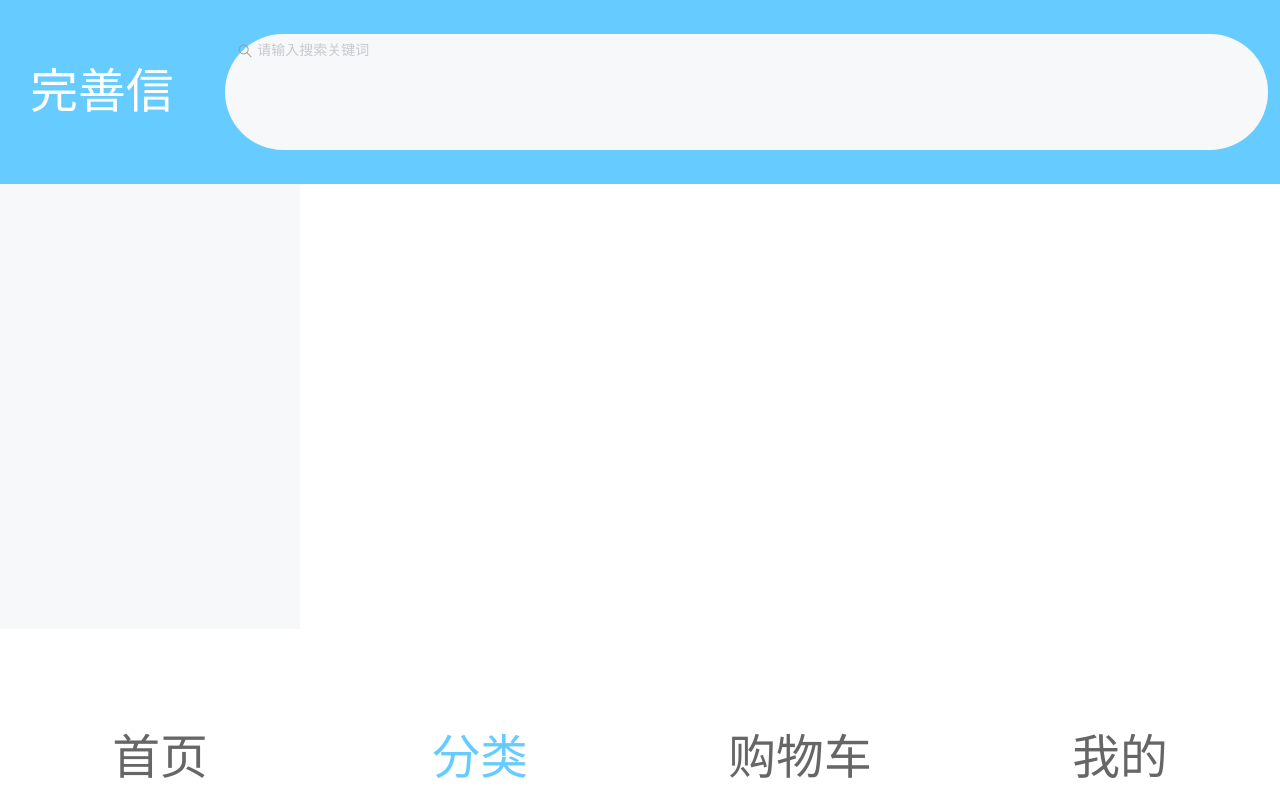
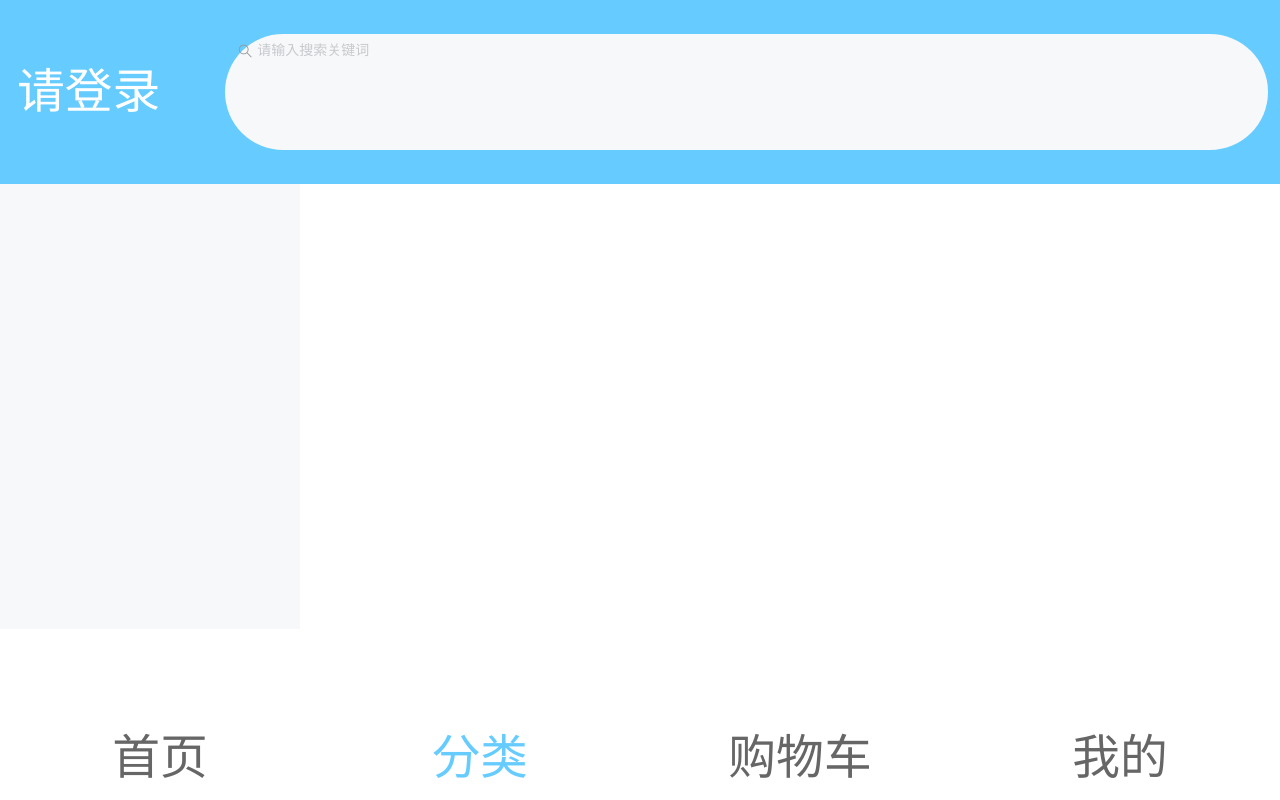
Before and after one commit to Cc-qm/m-shop, a Vue app: page /category in a window 1280 px wide. Built offline with nearby package versions, Linux system fonts and the light colour scheme; a web font is replaced by a local one.

Commit message:
修复首页bug

```diff
--- a/src/components/Title.vue
+++ b/src/components/Title.vue
@@ -1,7 +1,7 @@
 <template>
   <div class="title">
     <van-row>
-      <van-col span='4' @click="toggle"  class="address">{{userMessage?userMessage.address?userMessage.address.split('/')[2]:'完善信息':'请登录'}}<i class="iconfont">&#xe628;</i></van-col>
+      <van-col span='4' @click="toggle"  class="address">{{JSON.stringify(userMessage)!=='{}'?userMessage.address?userMessage.address.split('/')[2]:'完善信息':'请登录'}}<i class="iconfont">&#xe628;</i></van-col>
       <van-search
         v-model="value"
         shape="round"
@@ -29,7 +29,7 @@ export default {
   methods: {
     // 点击地址后跳转
     toggle () {
-      if (this.userMessage) {
+      if (JSON.stringify(this.userMessage) !== '{}') {
         this.$router.push('/member/updateMessage')
       } else {
         this.$router.push('/login')
```
